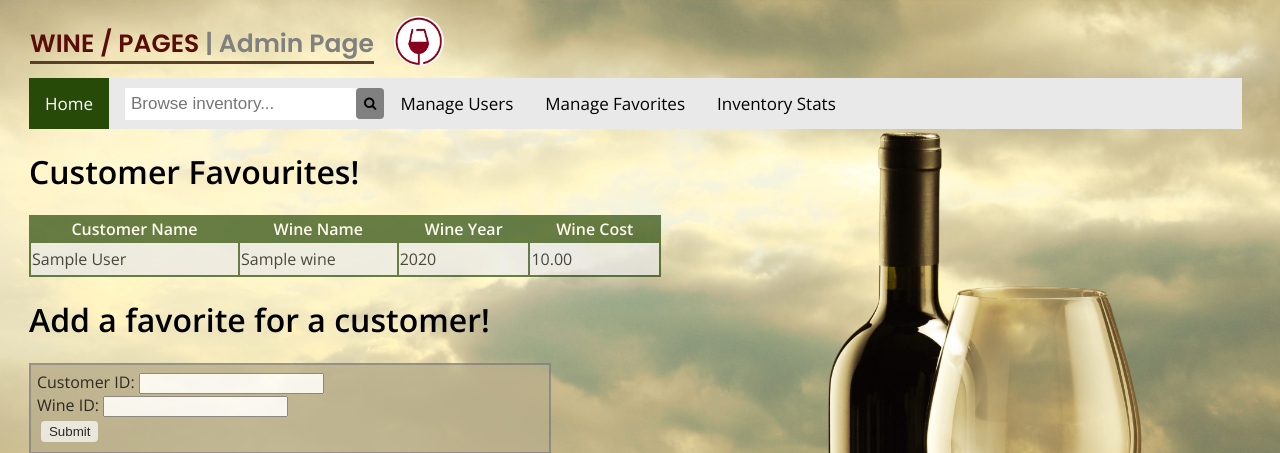
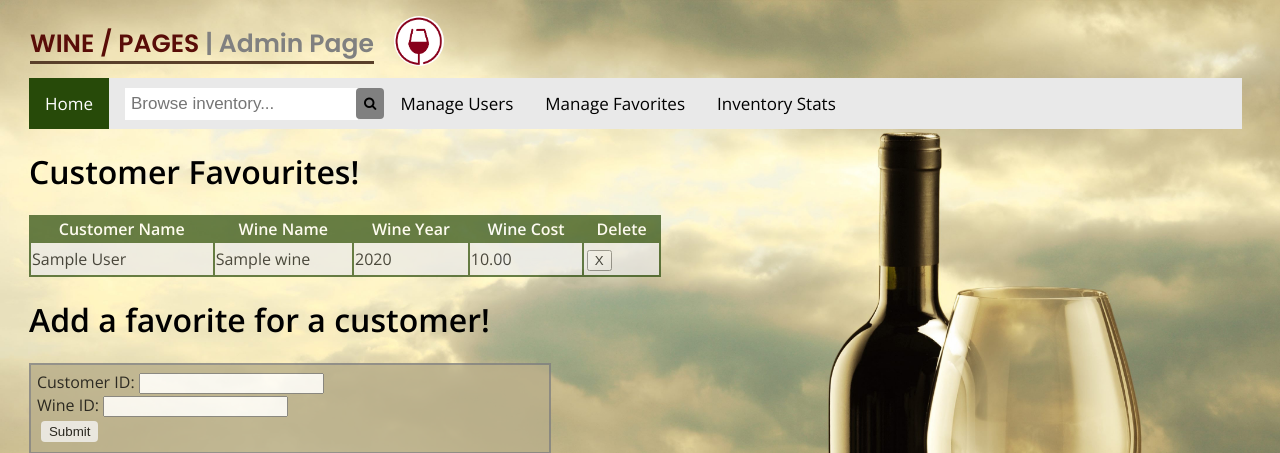
Before and after one commit to AlanSPAGHETTI/CPSC_304_WINE_PAGES, a PHP site: page /uiFavourite.php in a window 1280 px wide. Shown: the top 453 px of the page. Run offline with PHP 8.4, Linux system fonts and the light colour scheme; tables that the repository leaves empty hold one stand-in row (values such as "Sample post").

Commit message:
Added a delete column

```diff
--- a/winePagesUI/uiFavourite.php
+++ b/winePagesUI/uiFavourite.php
@@ -37,6 +37,7 @@ $result = mysqli_query($conn, $sql);
             <th>Wine Name</th>
             <th>Wine Year</th>
             <th>Wine Cost</th>
+            <th>Delete</th>
         </tr>
         <?php
         while($rows=mysqli_fetch_assoc($result))
@@ -47,6 +48,14 @@ $result = mysqli_query($conn, $sql);
                 <td><?php echo $rows['WineName']; ?></td>
                 <td><?php echo $rows['WineYear']; ?></td>
                 <td><?php echo $rows['WineCost']; ?></td>
+                <td><form id="favDelete" action="delete_favorite.php" method="post">
+                        <div hidden>
+                            <input type="text" name="custFavToDelete" value=<?php echo $rows['CustomerName']; ?>>
+                            <input type="text" name="wineFavToDelete" value=<?php echo $rows['WineName']; ?>>
+                            <input type="text" name="yearFavToDelete" value=<?php echo $rows['WineYear']; ?>>
+                        </div>
+                        <button>X</button>
+                    </form></td>
             </tr>
             <?php
         }
```
